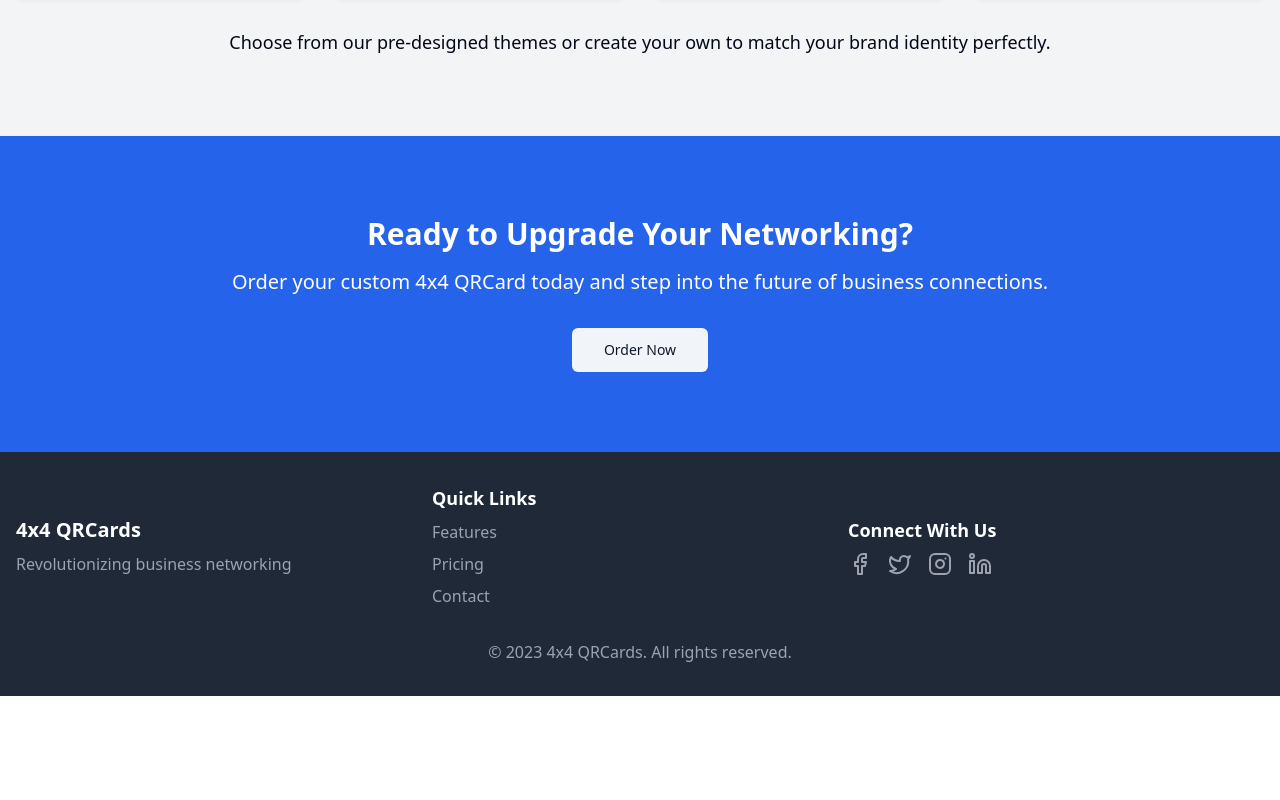
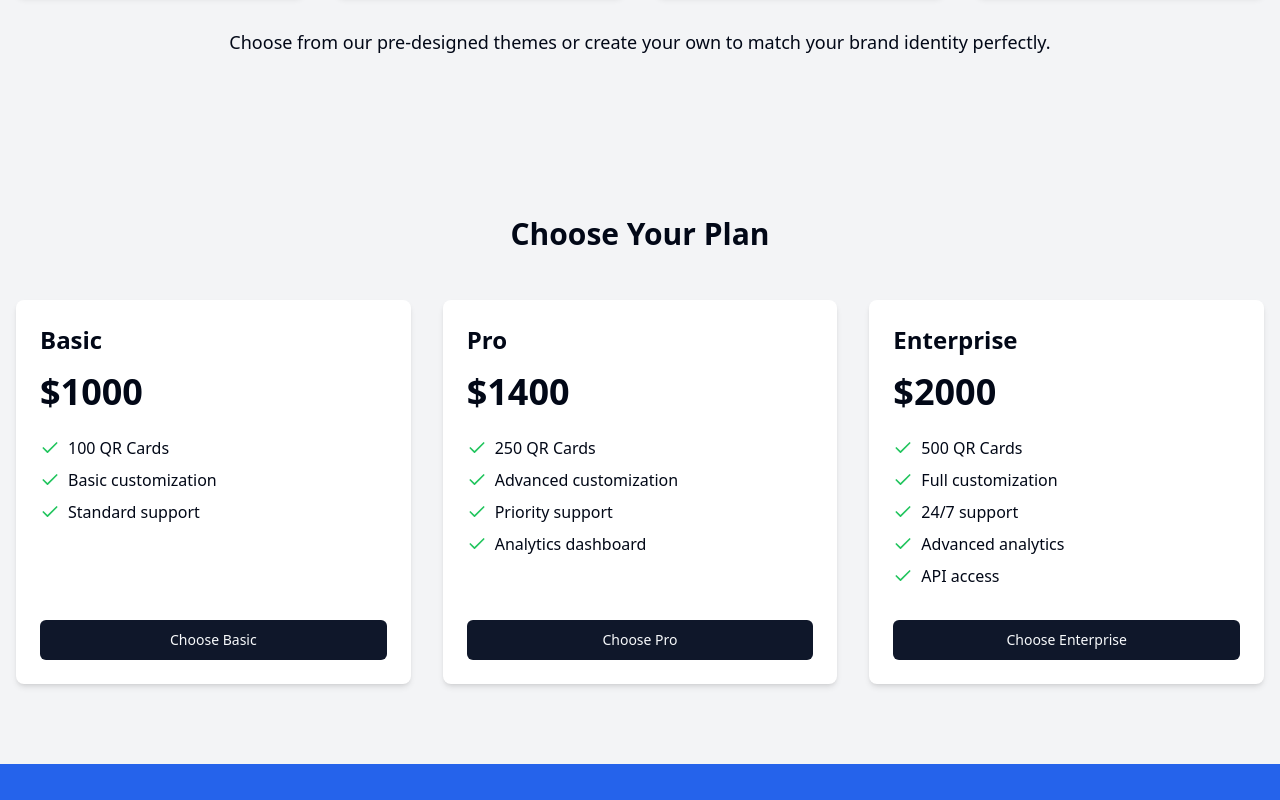
Before and after one commit to muhammedadnanv/4x4-qrcard-springboard, a React (Vite) app: page / in a window 1280 px wide. Shown: the part 1300-2100 px from the top of the page. Before the commit the page ends 1996 px from the top, so only its background shows below. Built offline with nearby package versions, Linux system fonts and the light colour scheme.

Commit message:
Add Pricing Section
Included a new Pricing section with three tiers: Basic at 1,000, NRO at 1,400, and NOM at 2,000.
[skip gpt_engineer]

```diff
--- /dev/null
+++ b/src/components/Pricing.jsx
@@ -0,0 +1,69 @@
+import React from 'react';
+import { Check } from 'lucide-react';
+import { Button } from "@/components/ui/button";
+
+const PricingTier = ({ name, price, features }) => (
+  <div className="bg-white p-6 rounded-lg shadow-md flex flex-col">
+    <h3 className="text-2xl font-bold mb-4">{name}</h3>
+    <p className="text-4xl font-bold mb-6">${price}</p>
+    <ul className="mb-6 flex-grow">
+      {features.map((feature, index) => (
+        <li key={index} className="flex items-center mb-2">
+          <Check className="h-5 w-5 text-green-500 mr-2" />
+          <span>{feature}</span>
+        </li>
+      ))}
+    </ul>
+    <Button className="w-full">Choose {name}</Button>
+  </div>
+);
+
+const Pricing = () => {
+  const tiers = [
+    {
+      name: "Basic",
+      price: 1000,
+      features: [
+        "100 QR Cards",
+        "Basic customization",
+        "Standard support"
+      ]
+    },
+    {
+      name: "Pro",
+      price: 1400,
+      features: [
+        "250 QR Cards",
+        "Advanced customization",
+        "Priority support",
+        "Analytics dashboard"
+      ]
+    },
+    {
+      name: "Enterprise",
+      price: 2000,
+      features: [
+        "500 QR Cards",
+        "Full customization",
+        "24/7 support",
+        "Advanced analytics",
+        "API access"
+      ]
+    }
+  ];
+
+  return (
+    <section id="pricing" className="py-20 bg-gray-100">
+      <div className="container mx-auto px-4">
+        <h2 className="text-3xl font-bold text-center mb-12">Choose Your Plan</h2>
+        <div className="grid grid-cols-1 md:grid-cols-3 gap-8">
+          {tiers.map((tier, index) => (
+            <PricingTier key={index} {...tier} />
+          ))}
+        </div>
+      </div>
+    </section>
+  );
+};
+
+export default Pricing;
--- a/src/pages/Index.jsx
+++ b/src/pages/Index.jsx
@@ -3,6 +3,7 @@ import Header from '../components/Header';
 import Hero from '../components/Hero';
 import Features from '../components/Features';
 import ColorThemes from '../components/ColorThemes';
+import Pricing from '../components/Pricing';
 import CallToAction from '../components/CallToAction';
 import Footer from '../components/Footer';
 
@@ -13,6 +14,7 @@ const Index = () => {
       <Hero />
       <Features />
       <ColorThemes />
+      <Pricing />
       <CallToAction />
       <Footer />
     </div>
```
Also changed, not shown: src/components/Header.jsx (line endings or trailing spaces).
